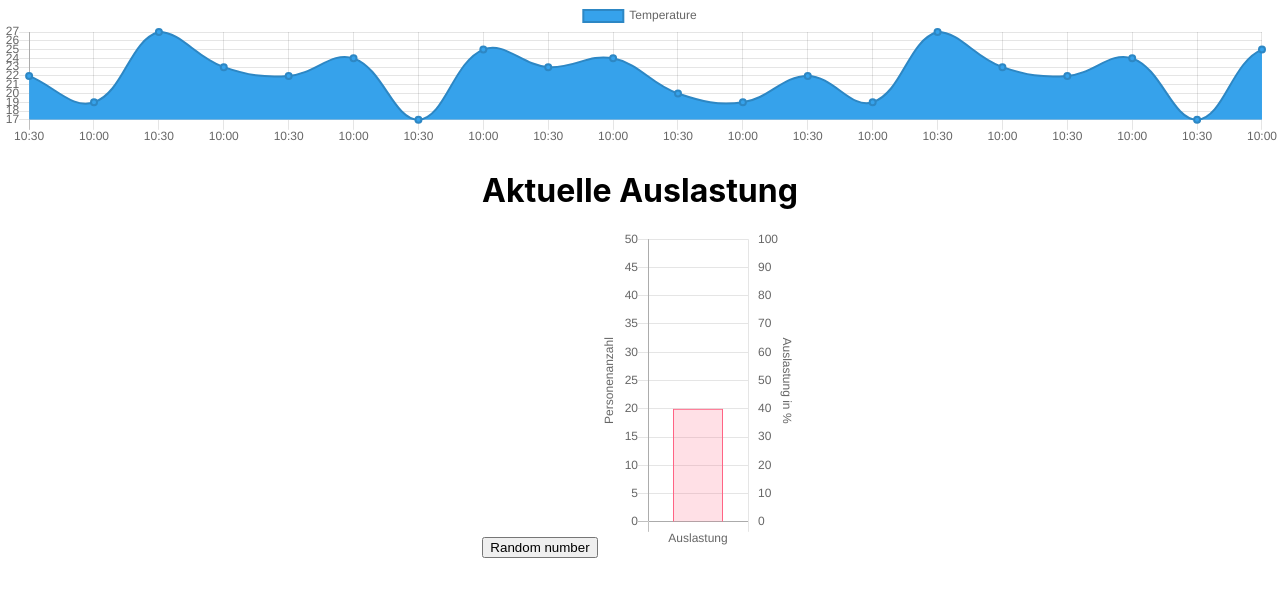
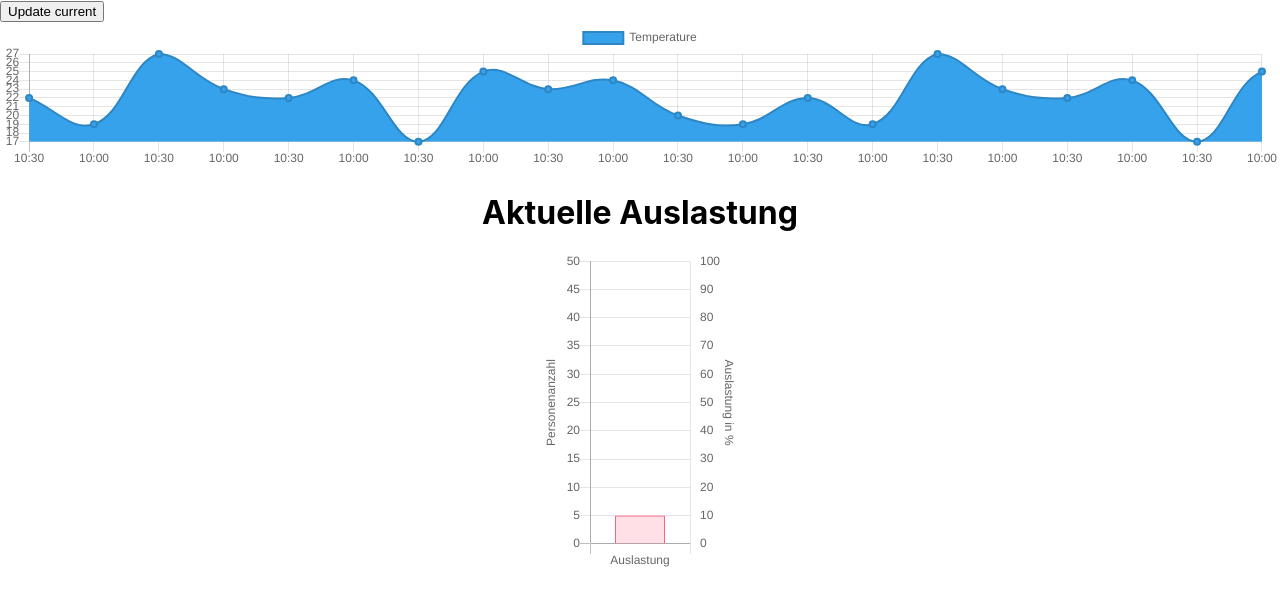
Before and after one commit to HuiiBuh/facility-utilization-statistics, a React (Create React App) app in the folder client/: page / in a window 1280 px wide. Shown: the top 606 px of the page. Built offline with nearby package versions, Linux system fonts and the light colour scheme; no server answers.

Commit message:
Added change detection

```diff
--- a/client/src/components/app/app.tsx
+++ b/client/src/components/app/app.tsx
@@ -4,13 +4,26 @@ import "./app.scss";
 import {Bar, Graph} from "../";
 
 
-function App() {
-    return (
-        <div>
-            <Graph/>
-            <Bar/>
-        </div>
-    );
+class App extends React.Component {
+
+    state: { currentUtilization: number[] } = {
+        currentUtilization: [5]
+    };
+
+    updateCurrentUtilization = () => {
+        this.setState({currentUtilization: [Math.random() * 50]});
+    };
+
+    render() {
+        return (
+            <div>
+                <button onClick={this.updateCurrentUtilization}>Update current</button>
+
+                <Graph/>
+                <Bar data={this.state.currentUtilization}/>
+            </div>
+        );
+    }
 }
 
 export default App;
--- a/client/src/components/bar/bar.tsx
+++ b/client/src/components/bar/bar.tsx
@@ -4,36 +4,13 @@ import * as chartjs from "chart.js";
 
 import "./bar.scss";
 
+
 class Bar extends Component {
-    state: any;
 
-    private data: chartjs.ChartData = {
-        labels: ["Auslastung"],
-        datasets: [
-            {
-                label: "Personen",
-                yAxisID: "Counter",
-                backgroundColor: "rgba(255,99,132,0.2)",
-                borderColor: "rgba(255,99,132,1)",
-                borderWidth: 1,
-                hoverBackgroundColor: "rgba(255,99,132,0.4)",
-                hoverBorderColor: "rgba(255,99,132,1)",
-                data: [20],
-                maxBarThickness: 50,
-            }
-        ]
-    };
+    state: chartjs.ChartOptions = {};
+    props!: { data: number[] };
 
-    constructor(props: any) {
-        super(props);
-        this.state = this.data;
-    }
-
-
-    render() {
-
-
-        const options: chartjs.ChartOptions = {
+    private readonly chartOptions: chartjs.ChartOptions = {
         maintainAspectRatio: false,
         legend: {
             display: false
@@ -78,24 +55,38 @@ class Bar extends Component {
             }]
         }
     };
+    private static data = {
+        labels: ["Auslastung"],
+        datasets: [
+            {
+                label: "Personen",
+                yAxisID: "Counter",
+                backgroundColor: "rgba(255,99,132,0.2)",
+                borderColor: "rgba(255,99,132,1)",
+                borderWidth: 1,
+                hoverBackgroundColor: "rgba(255,99,132,0.4)",
+                hoverBorderColor: "rgba(255,99,132,1)",
+                data: [],
+                maxBarThickness: 50,
+            }
+        ]
+    };
 
+    static getDerivedStateFromProps(newProps: any, state: any) {
+        const copy = {...Bar.data};
+        copy.datasets[0].data = newProps.data;
+        return copy;
+    }
+
+    render() {
         return (
             <div className="center">
                 <h1>Aktuelle Auslastung</h1>
-                <button onClick={this.updateState.bind(this)}>Random number</button>
                 <article className="bar">
-                    <ChartBar data={this.data} options={options}/>
+                    <ChartBar data={Bar.data} options={this.chartOptions}/>
                 </article>
             </div>
         );
-    }
-
-    updateState() {
-        const value = Math.random() * 50;
-        if (this.data.datasets) {
-            this.data.datasets[0].data = [value];
-        }
-        this.setState(this.data);
     }
 }
 
--- a/client/src/components/graph/graph.tsx
+++ b/client/src/components/graph/graph.tsx
@@ -3,6 +3,7 @@ import * as chartjs from "chart.js";
 import {Line} from "react-chartjs-2";
 
 class Graph extends Component {
+
     render() {
         const data: chartjs.ChartData = {
             labels: [
```
Lines whose indentation alone changed are shown as unchanged.
